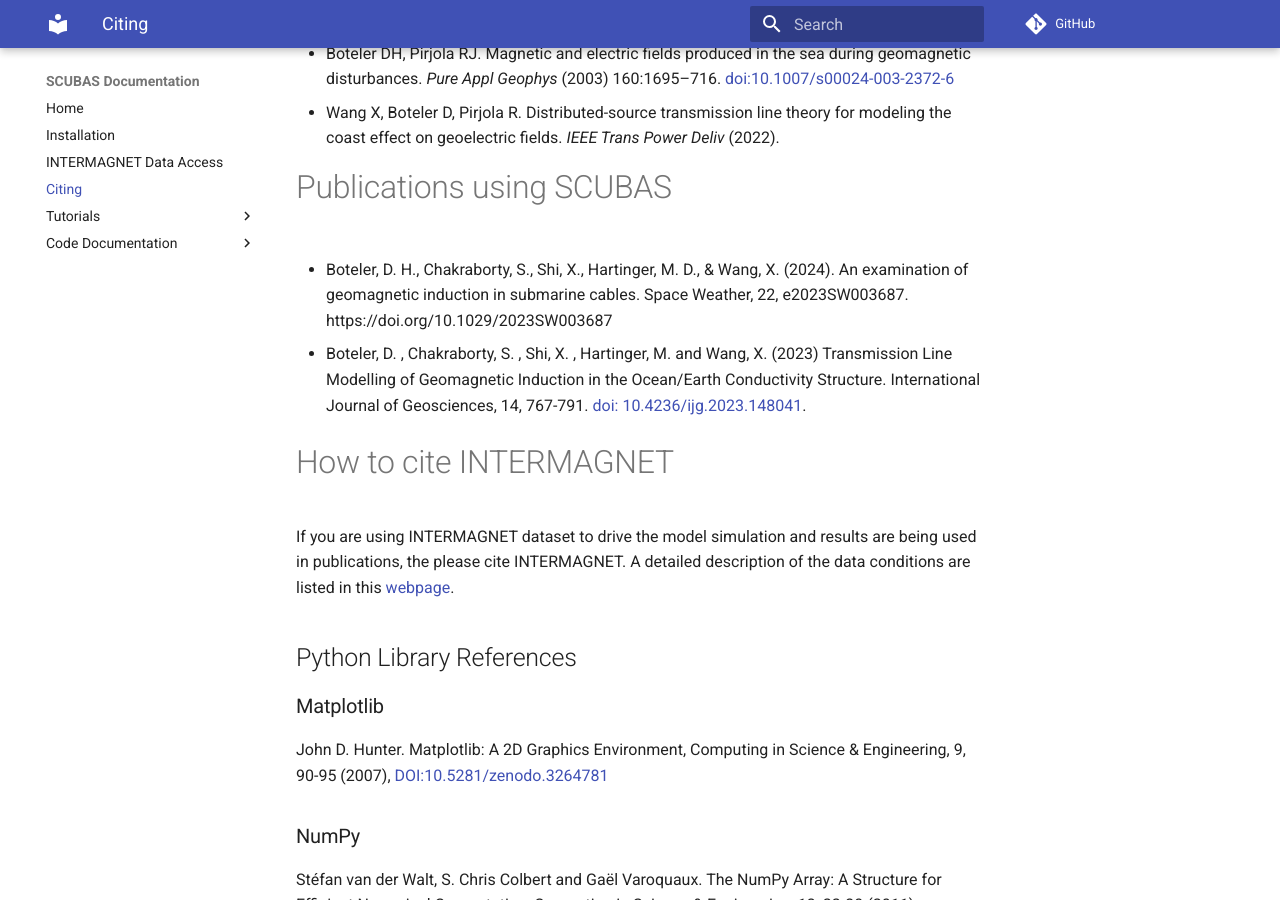
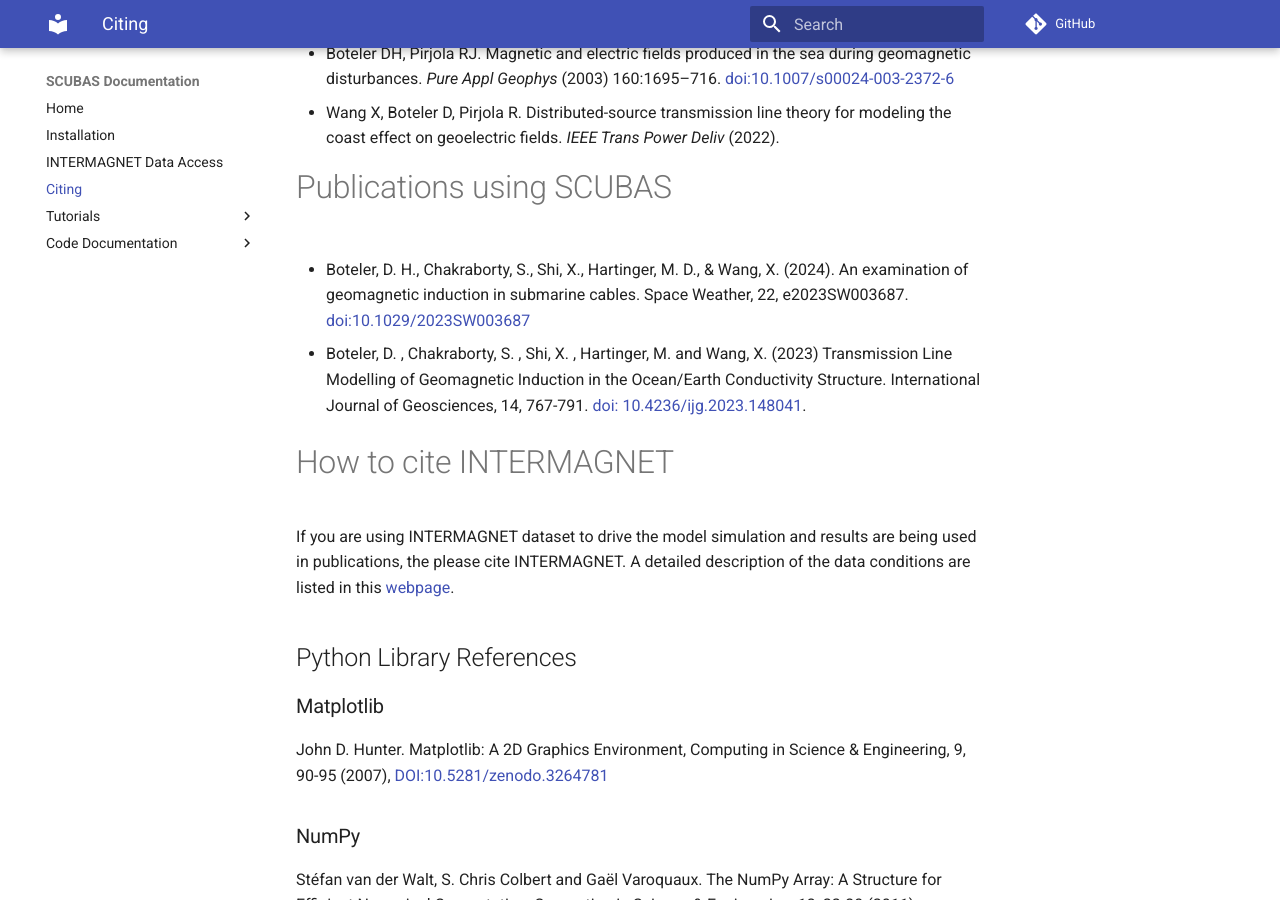
Before and after one commit to shibaji7/SCUBAS, an MkDocs documentation site: the page built from docs/user/citing.md, in a window 1280 px wide and 900 px high, scrolled down 307 px. Built offline with MkDocs 1.6.1 and Material for MkDocs 9.7.7, drawn with Linux system fonts in a browser that asks for light colours; comment, search, counter and statistics services are not loaded; some of the changed lines change nothing that is shown.

Commit message:
Updated Citation

```diff
--- a/docs/user/citing.md
+++ b/docs/user/citing.md
@@ -18,7 +18,7 @@
 - Wang X, Boteler D, Pirjola R. Distributed-source transmission line theory for modeling the coast effect on geoelectric fields. *IEEE Trans Power Deliv* (2022).
 
 # Publications using SCUBAS
-- Boteler, D. H., Chakraborty, S., Shi, X., Hartinger, M. D., & Wang, X. (2024). An examination of geomagnetic induction in submarine cables. Space Weather, 22, e2023SW003687. https://doi.org/10.1029/2023SW003687
+- Boteler, D. H., Chakraborty, S., Shi, X., Hartinger, M. D., & Wang, X. (2024). An examination of geomagnetic induction in submarine cables. Space Weather, 22, e2023SW003687. [doi:10.1029/2023SW003687](https://doi.org/10.1029/2023SW003687)
 
 - Boteler, D. , Chakraborty, S. , Shi, X. , Hartinger, M. and Wang, X. (2023) Transmission Line Modelling of Geomagnetic Induction in the Ocean/Earth Conductivity Structure. International Journal of Geosciences, 14, 767-791. [doi: 10.4236/ijg.2023.148041](https://www.scirp.org/journal/paperinformation?paperid=127339).
 
```
